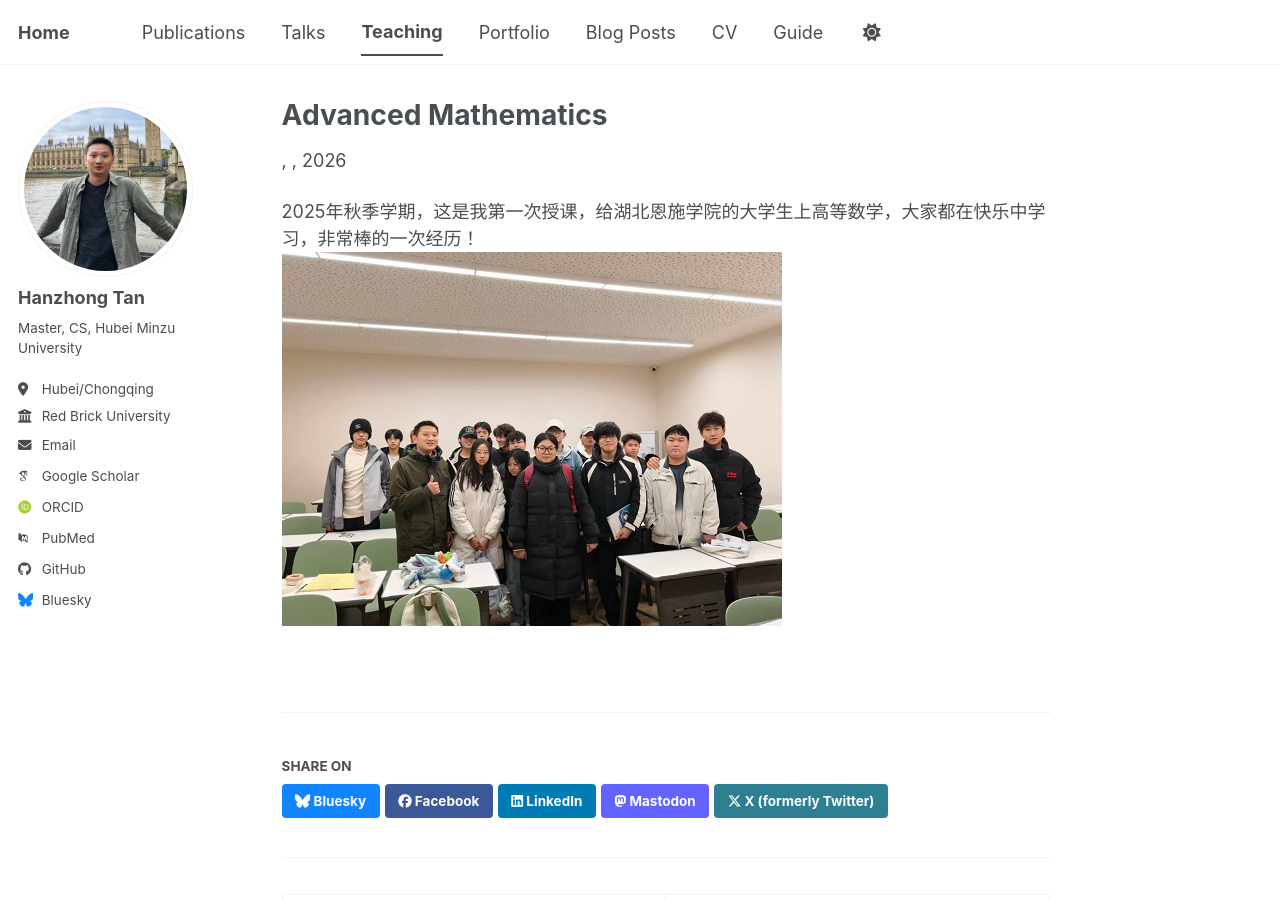
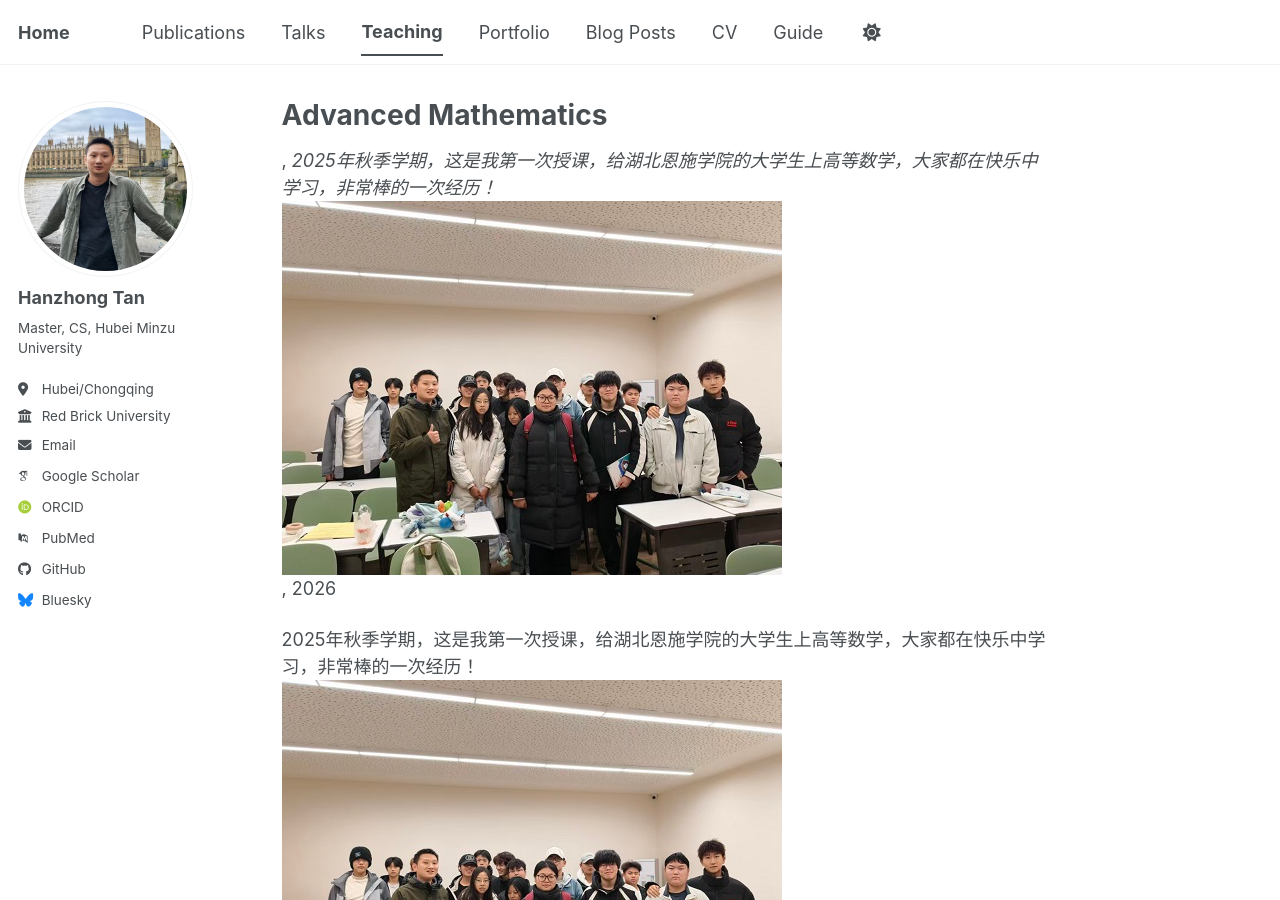
Before and after one commit to liangjiaxiaoqi/liangjiaxiaoqi.github.io, a Jekyll site: the page built from _teaching/2025-autumn-teaching-Advanced_Mathematics.md, in a window 1280 px wide and 900 px high. Built offline with Jekyll 4.4.1, drawn with Linux system fonts in a browser that asks for light colours; some web fonts are replaced; a script bundle is joined from its source files by our own code; library files that are not in the unit come from our copies.

Commit message:
Update 2025-autumn-teaching-Advanced_Mathematics.md

```diff
--- a/_teaching/2025-autumn-teaching-Advanced_Mathematics.md
+++ b/_teaching/2025-autumn-teaching-Advanced_Mathematics.md
@@ -1,5 +1,8 @@
 ---
 title: "Advanced Mathematics"
+#date: 2025-09-01
+#location: "City, Country"
+venue: "2025年秋季学期，这是我第一次授课，给湖北恩施学院的大学生上高等数学，大家都在快乐中学习，非常棒的一次经历！<br/><img src='/images/2025-秋季-高数-湖北恩施学院.jpg'><br/>" #venue excerpt
 collection: teaching
 ---
 2025年秋季学期，这是我第一次授课，给湖北恩施学院的大学生上高等数学，大家都在快乐中学习，非常棒的一次经历！<br/><img src='/images/2025-秋季-高数-湖北恩施学院.jpg'><br/>
```
